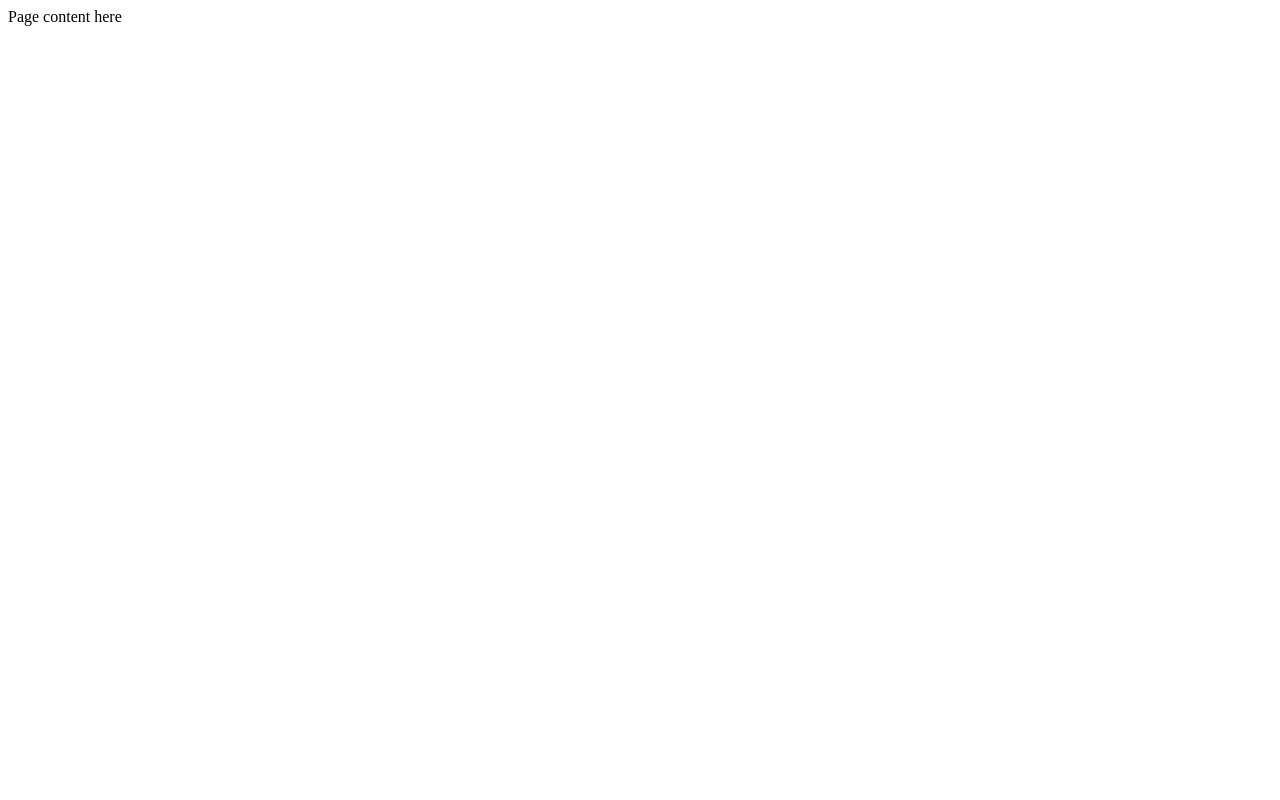
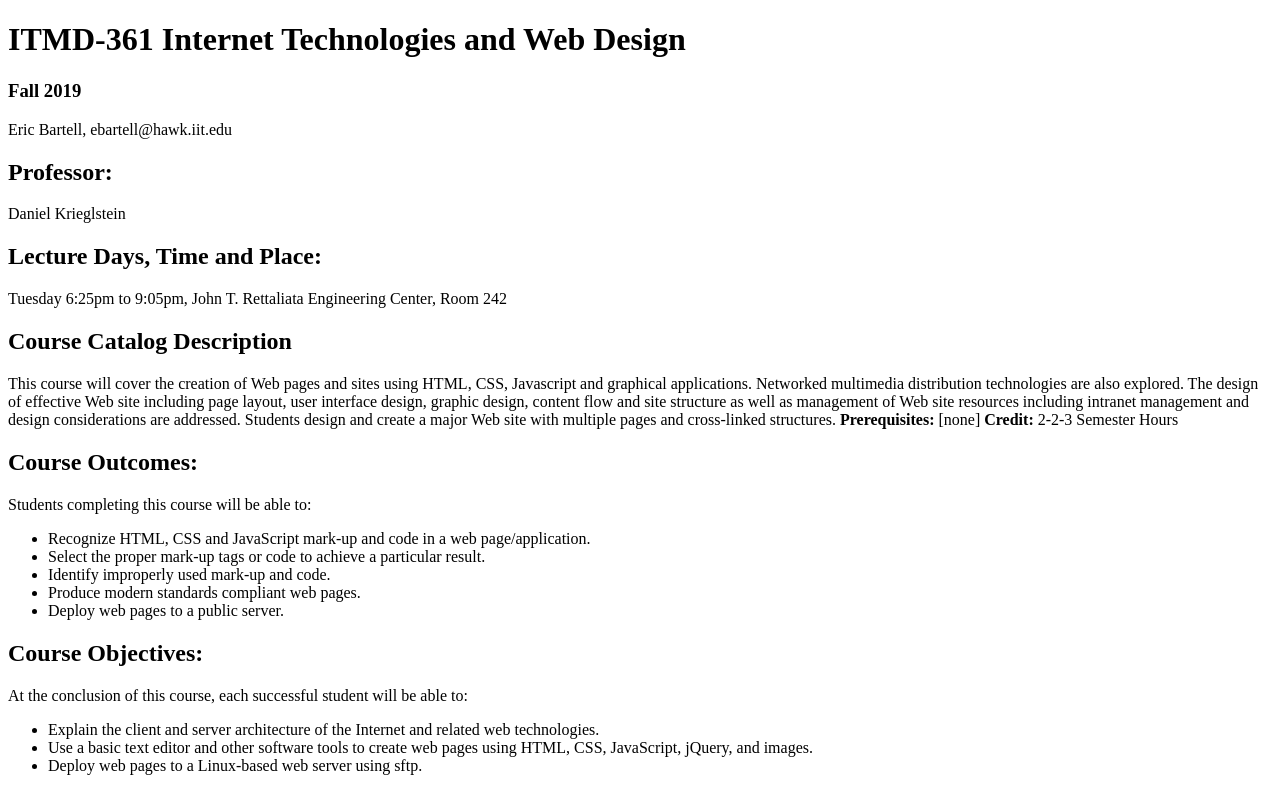
Before and after one commit to eric-bartell/eric-bartell.github.io, a plain HTML site: page labs/lab2/index.html in a window 1280 px wide. Drawn offline with Linux system fonts and the light colour scheme.

Commit message:
initial commit

```diff
--- a/labs/lab2/index.html
+++ b/labs/lab2/index.html
@@ -7,6 +7,35 @@
   </head>
 
   <body>
-    Page content here
+    <h1>ITMD-361 Internet Technologies and Web Design</h1>
+    <h3>Fall 2019</h3>
+    <p>Eric Bartell, ebartell@hawk.iit.edu</p>
+
+    <h2>Professor:</h2>
+    <p>Daniel Krieglstein</p>
+
+    <h2>Lecture Days, Time and Place:</h2>
+    <p>Tuesday 6:25pm to 9:05pm, John T. Rettaliata Engineering Center, Room 242</p>
+
+    <h2>Course Catalog Description</h2>
+    <p>This course will cover the creation of Web pages and sites using HTML, CSS, Javascript and graphical applications. Networked multimedia distribution technologies are also explored. The design of effective Web site including page layout, user interface design, graphic design, content flow and site structure as well as management of Web site resources including intranet management and design considerations are addressed. Students design and create a major Web site with multiple pages and cross-linked structures. <strong>Prerequisites:</strong> [none] <strong>Credit:</strong> 2-2-3 Semester Hours</p>
+
+    <h2>Course Outcomes:</h2>
+    <p>Students completing this course will be able to:</p>
+    <ul>
+      <li>Recognize HTML, CSS and JavaScript mark-up and code in a web page/application.</li>
+      <li>Select the proper mark-up tags or code to achieve a particular result.</li>
+      <li>Identify improperly used mark-up and code.</li>
+      <li>Produce modern standards compliant web pages.</li>
+      <li>Deploy web pages to a public server.</li>
+    </ul>
+
+    <h2>Course Objectives:</h2>
+    <p>At the conclusion of this course, each successful student will be able to:</p>
+    <ul>
+      <li>Explain the client and server architecture of the Internet and related web technologies.</li>
+      <li>Use a basic text editor and other software tools to create web pages using HTML, CSS, JavaScript, jQuery, and images.</li>
+      <li>Deploy web pages to a Linux-based web server using sftp.</li>
+    </ul>
   </body>
 </html>
```
